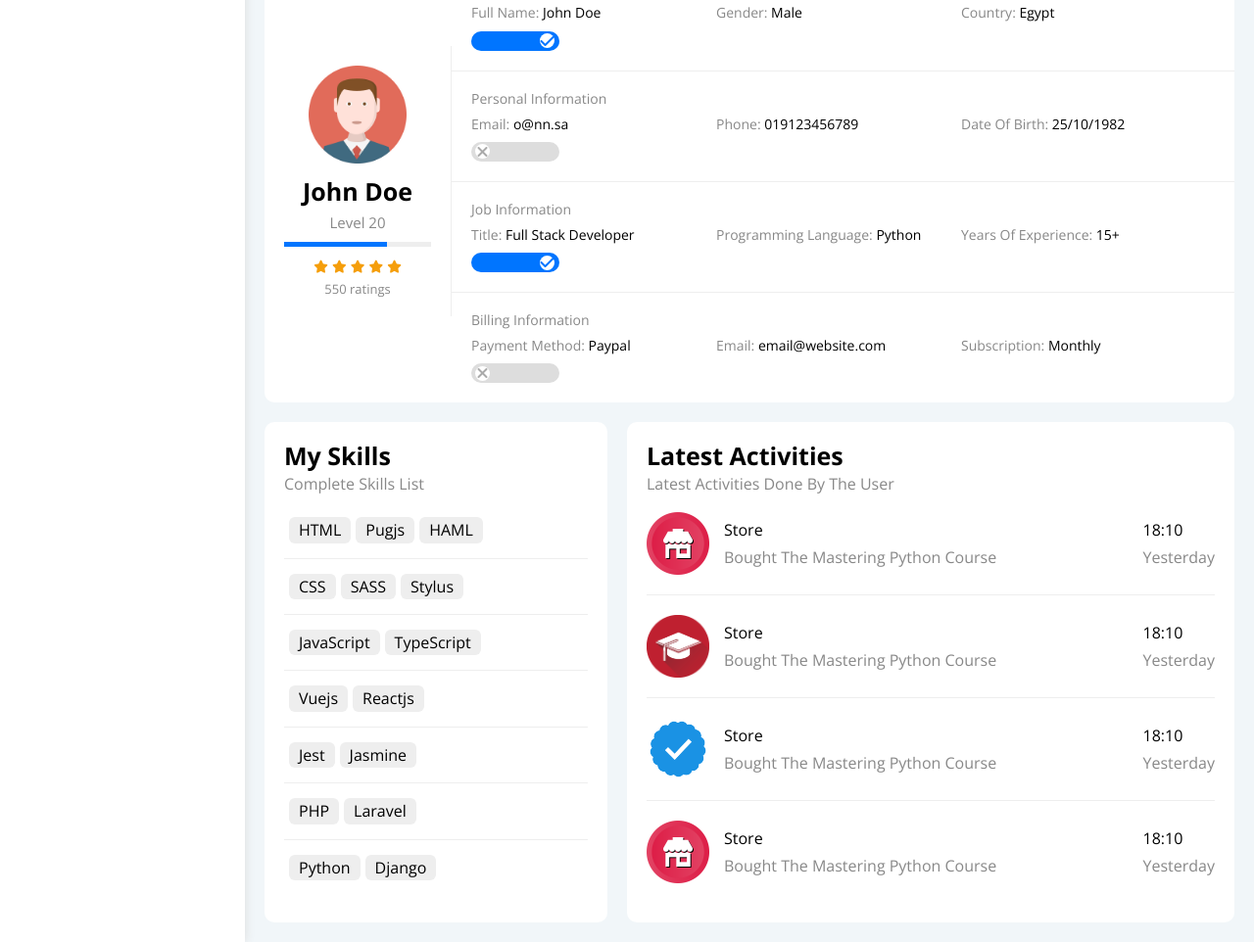
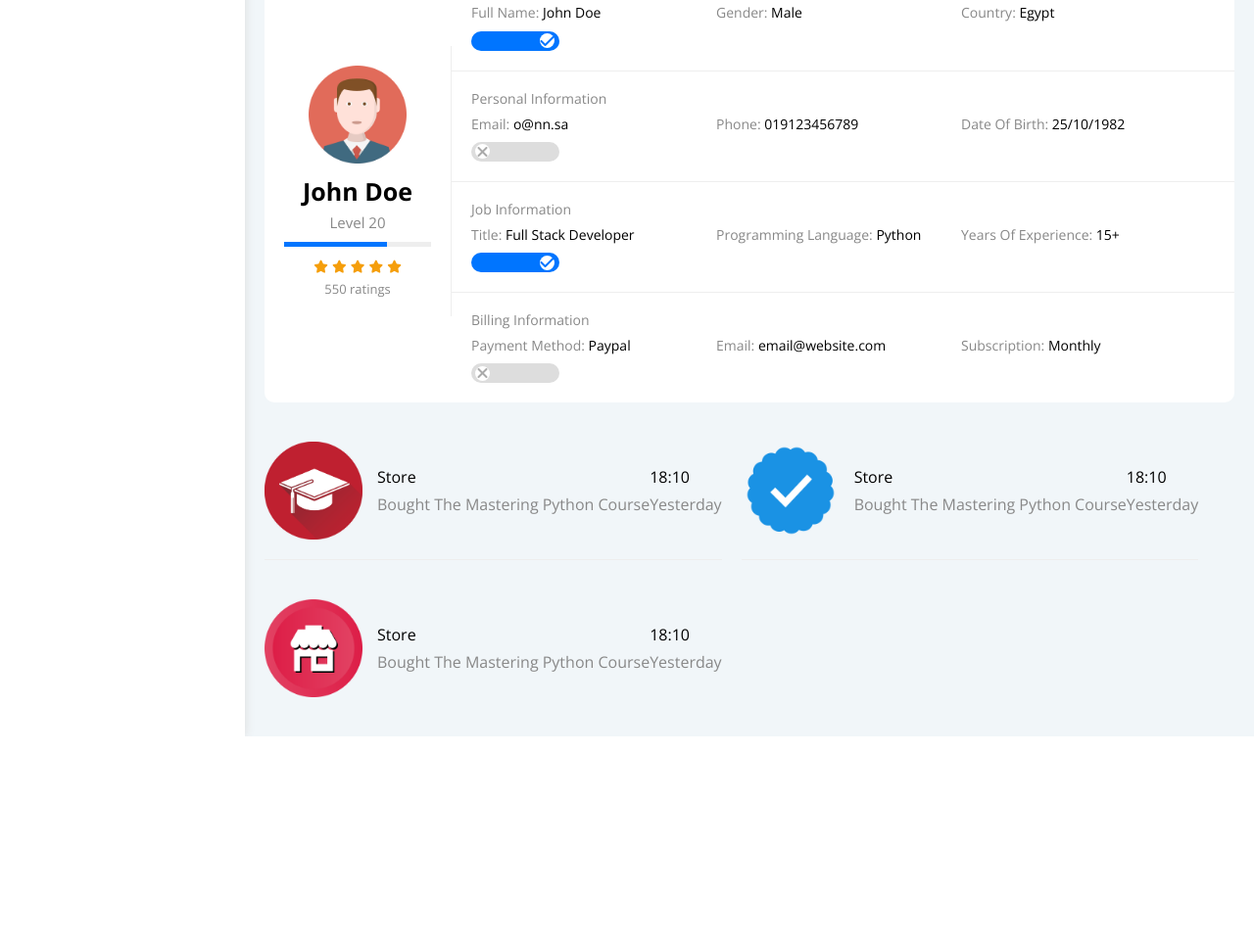
Before and after one commit to TayFrambz/griffin, a plain HTML site: page profile.html in a window 1280 px wide. Shown: the part 209-1171 px from the top of the page at 98% size. After the commit the page ends 961 px from the top, so only its background shows below. Drawn offline with nearby package versions, Linux system fonts and the light colour scheme.

Commit message:
Update profile.html

```diff
--- a/profile.html
+++ b/profile.html
@@ -162,65 +162,9 @@
                     </div>
                 </div>
 
-                <div class="my-skills bg-white p-20 rad-10">
-                        <h3 class="card-head m-0">My Skills</h3>
-                        <p class="c-gray">Complete Skills List</p>
 
-                        <div class="b-bottom mt-10 d-flex">
-                            <span class="bg-eee d-block btn-shape ml-5">HTML</span>
-                            <span class="bg-eee d-block btn-shape ml-5">Pugjs</span>
-                            <span class="bg-eee d-block btn-shape ml-5">HAML</span>
-                        </div>
 
-                        <div class="b-bottom d-flex">
-                            <span class="bg-eee d-block btn-shape ml-5">CSS</span>
-                            <span class="bg-eee d-block btn-shape ml-5">SASS</span>
-                            <span class="bg-eee d-block btn-shape ml-5">Stylus</span>
-                        </div>
 
-                        <div class="b-bottom d-flex">
-                            <span class="bg-eee d-block btn-shape ml-5">JavaScript</span>
-                            <span class="bg-eee d-block btn-shape ml-5">TypeScript</span>
-                        </div>
-
-                        <div class="b-bottom d-flex">
-                            <span class="bg-eee d-block btn-shape ml-5">Vuejs</span>
-                            <span class="bg-eee d-block btn-shape ml-5">Reactjs</span>
-                        </div>
-
-                        <div class="b-bottom d-flex">
-                            <span class="bg-eee d-block btn-shape ml-5">Jest</span>
-                            <span class="bg-eee d-block btn-shape ml-5">Jasmine</span>
-                        </div>
-
-                        <div class="b-bottom d-flex">
-                            <span class="bg-eee d-block btn-shape ml-5">PHP</span>
-                            <span class="bg-eee d-block btn-shape ml-5">Laravel</span>
-                        </div>
-
-                        <div class="d-flex">
-                            <span class="bg-eee d-block btn-shape ml-5">Python</span>
-                            <span class="bg-eee d-block btn-shape ml-5">Django</span>
-                        </div>
-                </div>
-
-                <div class="latest-activities flex-1 bg-white p-20 rad-10">
-                    <h3 class="card-head m-0">Latest Activities</h3>
-                    <p class="c-gray">Latest Activities Done By The User</p>
-
-                    <div class="row b-bottom d-flex f-column-mobile align-center pt-20 pb-20">
-                        <img class="mr-15" src="imgs/dashboard/activity-01.png" alt="">
-                        <div class="flex-1 between-flex f-column-mobile text-c-mobile">
-                            <div>
-                                <span class="d-block mb-10">Store</span>
-                                <span class="c-gray">Bought The Mastering Python Course</span>
-                            </div>
-                            <div>
-                                <span class="d-block mb-10">18:10</span>
-                                <span class="c-gray">Yesterday</span>
-                            </div>
-                        </div>
-                    </div>
 
                     <div class="row b-bottom d-flex align-center f-column-mobile pt-20 pb-20">
                         <img class="mr-15" src="imgs/dashboard/activity-02.png" alt="">
```
